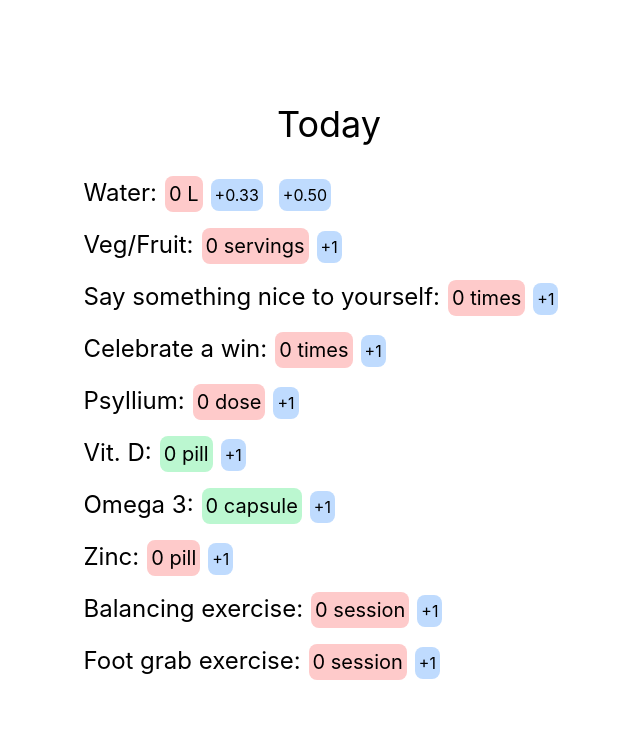
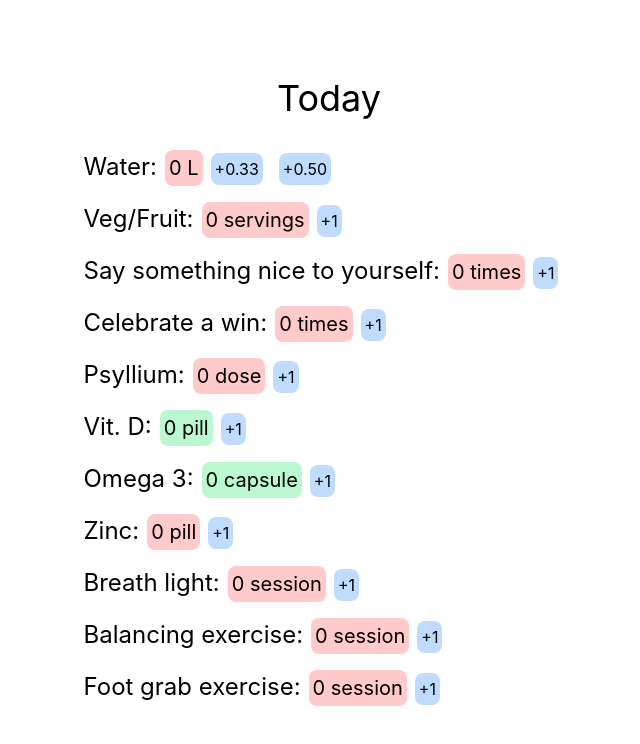
Before and after one commit to pklinken/dingo, a React (Create React App) app: page / in a window 1280 px wide. Shown: the top 744 px of the page, without its empty margins (311-951 px from the left). Built offline with nearby package versions, Linux system fonts and the light colour scheme.

Commit message:
Add exercise

```diff
--- a/src/features/tracker/trackerSlice.ts
+++ b/src/features/tracker/trackerSlice.ts
@@ -55,6 +55,12 @@ export const entities: Entity[] = [
     name: "Zinc",
     targetValue: 1,
     unit: "pill",
+    quantities: [1],
+  },
+  {
+    name: "Breath light",
+    targetValue: 2,
+    unit: "session",
     quantities: [1],
   },
   {
```
